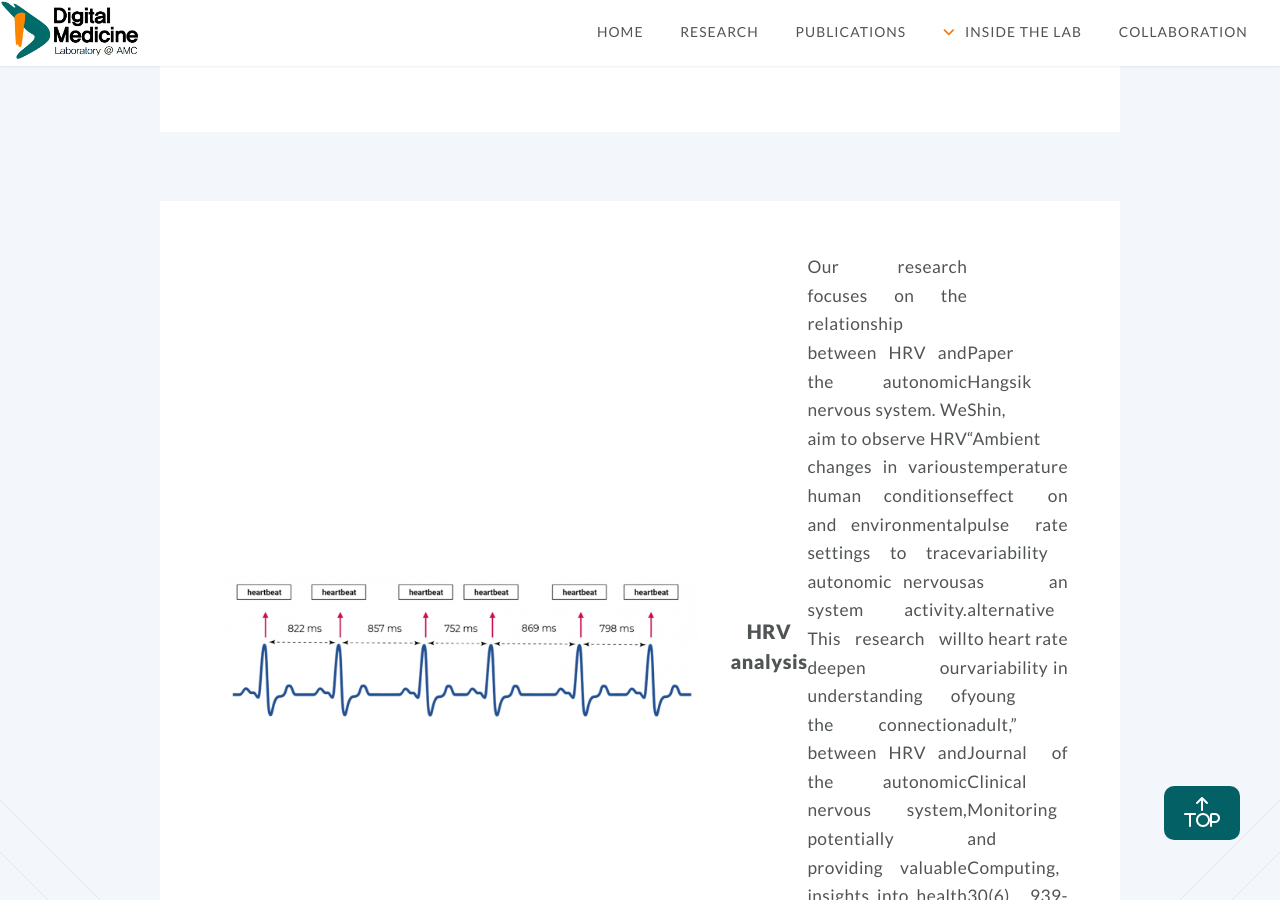
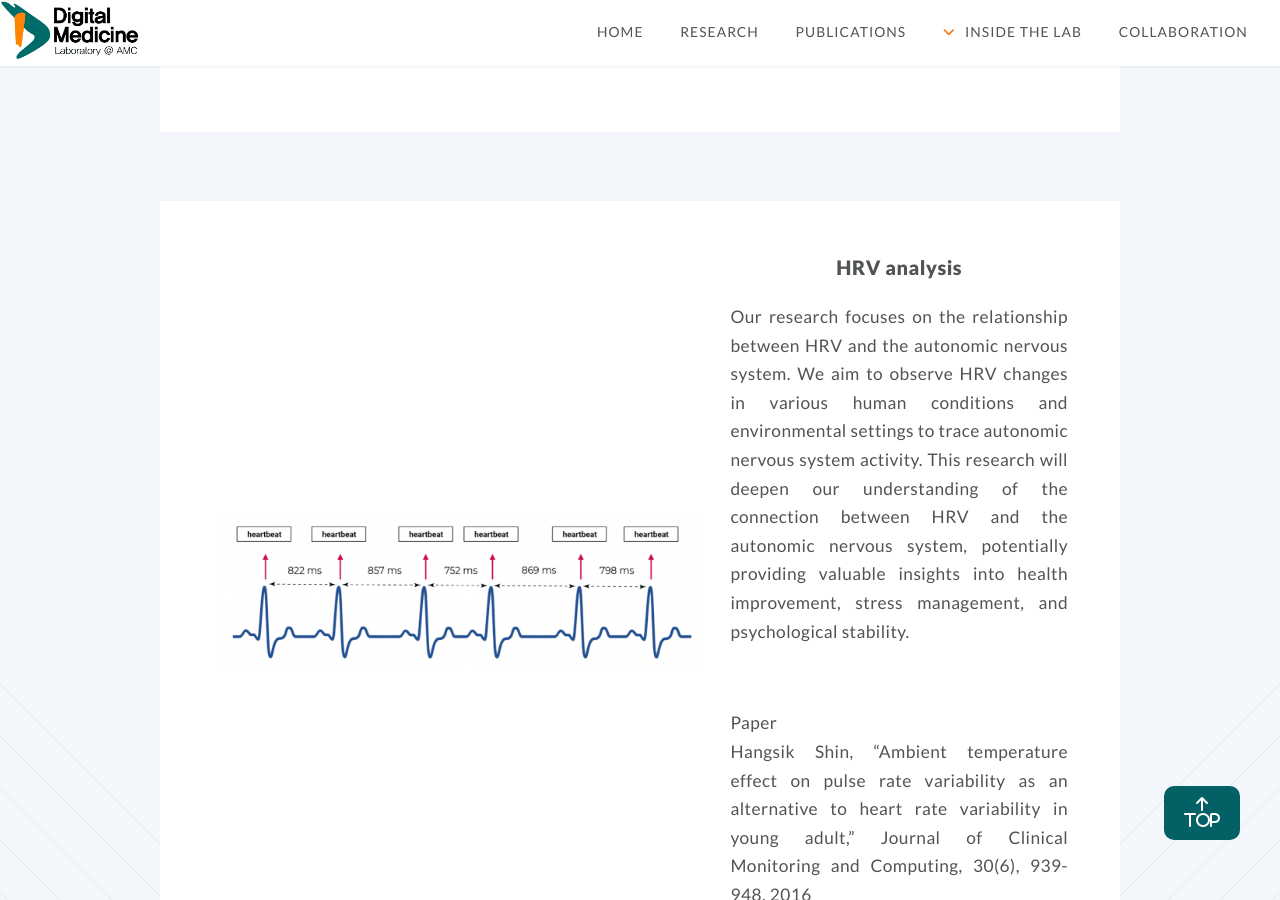
Before and after one commit to ydon1111/ydon1111.github.io, a Jekyll site: the page built from htmls/research/heart_rhythm.html, in a window 1280 px wide and 900 px high, scrolled down 1848 px. Built offline with Jekyll 4.4.1, drawn with Linux system fonts in a browser that asks for light colours; nearby versions of some CDN libraries.

Commit message:
오류수정

```diff
--- a/htmls/research/biosignal_processing.html
+++ b/htmls/research/biosignal_processing.html
@@ -118,9 +118,9 @@ layout: default
 					<div class="image-container">
 						<img src="/images/research/BIOMEDICAL SIGNAL MONITORING/4/High-risk situation monitoring and alarm function in the hospital.png"
 							alt="" height="280px">
-					</div>
-					<header>
+						</div>
 						<div class="content-container">
+							<header>
 							<h3>High-risk situation monitoring and alarm function in the hospital
 							</h3>
 					</header>
--- a/htmls/research/heart_rhythm.html
+++ b/htmls/research/heart_rhythm.html
@@ -156,11 +156,11 @@ layout: default
 					<div class="image-container">
 						<img src="/images/research/BIOMEDICAL SIGNAL PROCESSING & ANALYSIS/3/HRV analysis.png" alt=""
 							height="280px">
-					</div>
-					<header>
-					<div class="content-container">
-						<h3>HRV analysis
-						</h3>
+						</div>
+						<div class="content-container">
+							<header>
+							<h3>HRV analysis
+							</h3>
 						</header>
 						<p align="justify">Our research focuses on the relationship between HRV and the autonomic
 							nervous
```
